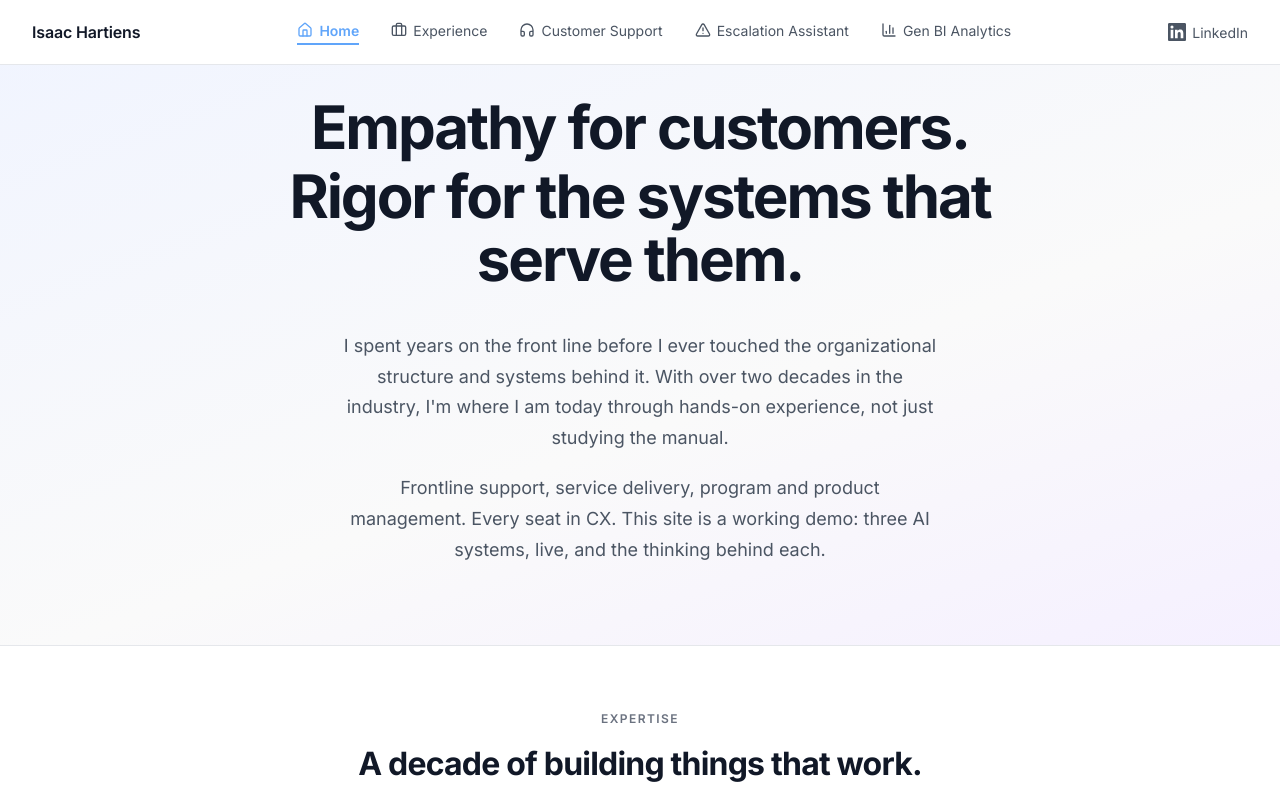
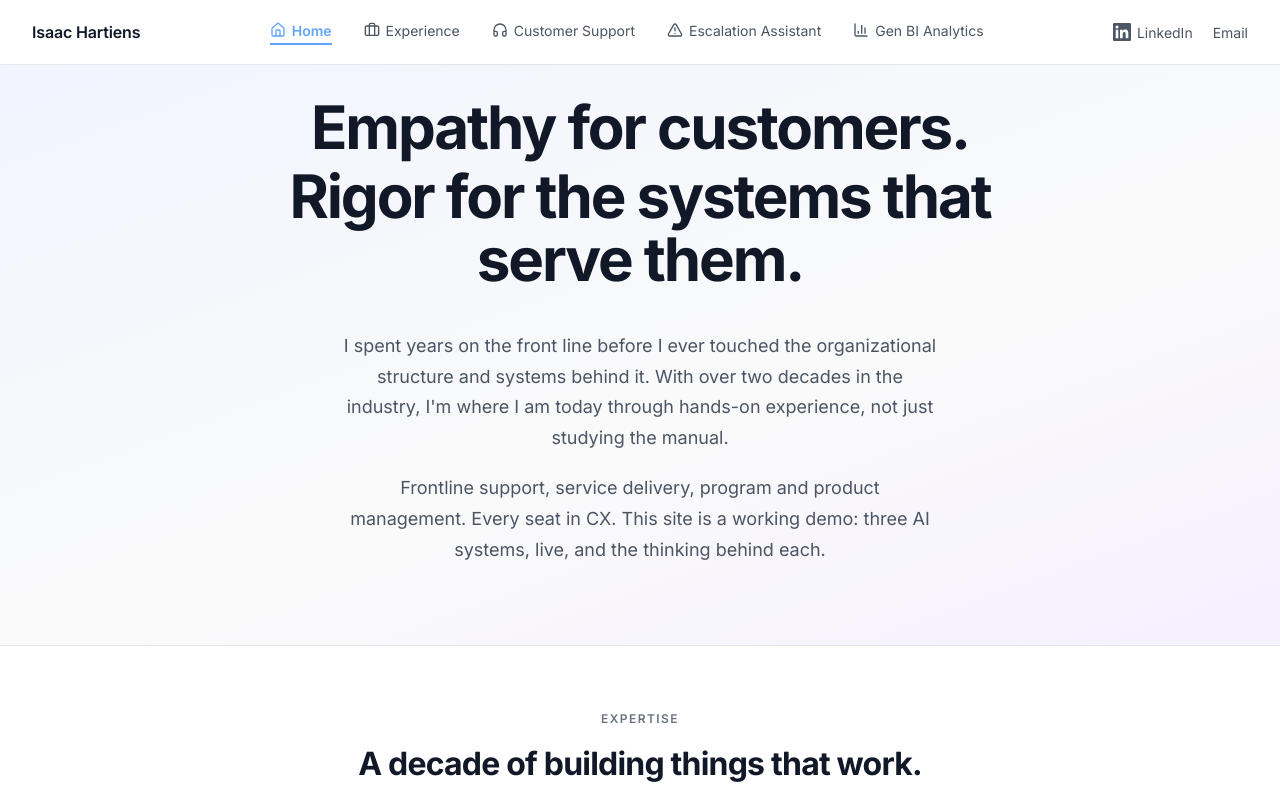
Before and after one commit to isaachartiens/project-isaac-ai, a Next.js app: page / in a window 1280 px wide. Shown: the top 800 px of the page. Built offline with nearby package versions, Linux system fonts and the light colour scheme.

Commit message:
Add email contact: nav + closing CTA

```diff
--- a/src/app/page.tsx
+++ b/src/app/page.tsx
@@ -224,8 +224,21 @@ export default function Home() {
             Working on something? Let&apos;s compare notes.
           </h2>
           <p style={{ fontSize: '16px', color: '#4B5563', lineHeight: 1.6, margin: '0 0 32px', maxWidth: '65ch', marginLeft: 'auto', marginRight: 'auto' }}>
-            Whether you&apos;re building a CX organization from scratch, optimizing what you already have, or exploring what AI can do for your team, I&apos;d like to compare notes. Email me and let&apos;s dig into what you&apos;re working on.
+            Whether you&apos;re building a CX organization from scratch, optimizing what you already have, or exploring what AI can do for your team, I&apos;d like to compare notes.{' '}
+            <a href="mailto:isaac.hartiens@fastmail.com" style={{ color: '#111827', fontWeight: 600, textDecoration: 'none', borderBottom: '1px solid #D1D5DB' }}>
+              Email me
+            </a>{' '}
+            and let&apos;s dig into what you&apos;re working on.
           </p>
+          <div style={{ display: 'flex', gap: '12px', justifyContent: 'center', flexWrap: 'wrap', alignItems: 'center' }}>
+            <a href="mailto:isaac.hartiens@fastmail.com"
+              style={{
+                display: 'inline-flex', alignItems: 'center',
+                padding: '14px 28px', background: '#111827', color: '#fff',
+                borderRadius: '10px', textDecoration: 'none', fontSize: '15px', fontWeight: 500,
+              }}>
+              isaac.hartiens@fastmail.com
+            </a>
             <a href="https://www.linkedin.com/in/isaachartiens/" target="_blank" rel="noopener noreferrer"
               style={{
                 display: 'inline-flex', alignItems: 'center', gap: '10px',
@@ -235,8 +248,9 @@ export default function Home() {
               <svg width="18" height="18" viewBox="0 0 24 24" fill="currentColor" aria-hidden="true">
                 <path d="M20.447 20.452h-3.554v-5.569c0-1.328-.027-3.037-1.852-3.037-1.853 0-2.136 1.445-2.136 2.939v5.667H9.351V9h3.414v1.561h.046c.477-.9 1.637-1.85 3.37-1.85 3.601 0 4.267 2.37 4.267 5.455v6.286zM5.337 7.433a2.062 2.062 0 01-2.063-2.065 2.064 2.064 0 112.063 2.065zm1.782 13.019H3.555V9h3.564v11.452zM22.225 0H1.771C.792 0 0 .774 0 1.729v20.542C0 23.227.792 24 1.771 24h20.451C23.2 24 24 23.227 24 22.271V1.729C24 .774 23.2 0 22.222 0h.003z"/>
               </svg>
-            Let&apos;s Connect
+              LinkedIn
             </a>
+          </div>
         </div>
       </section>
 
--- a/src/components/Nav.tsx
+++ b/src/components/Nav.tsx
@@ -119,7 +119,8 @@ export default function Nav() {
           })}
         </div>
 
-        {/* LinkedIn — kept as inline SVG because lucide-react v1.x removed brand icons */}
+        {/* Right side: LinkedIn + Email */}
+        <div style={{ display: 'flex', alignItems: 'center', gap: '20px' }}>
           <a
             href="https://www.linkedin.com/in/isaachartiens/"
             target="_blank"
@@ -136,6 +137,18 @@ export default function Nav() {
             </svg>
             LinkedIn
           </a>
+          <a
+            href="mailto:isaac.hartiens@fastmail.com"
+            style={{
+              display: 'flex', alignItems: 'center', gap: '6px',
+              textDecoration: 'none', color: '#4B5563', fontSize: '14px',
+              transition: 'color 0.15s ease-out',
+            }}
+            className="nav-linkedin"
+          >
+            Email
+          </a>
+        </div>
       </div>
 
       {/* Row 2: anchor tabs (tool pages only) */}
```
Lines whose indentation alone changed are shown as unchanged.
